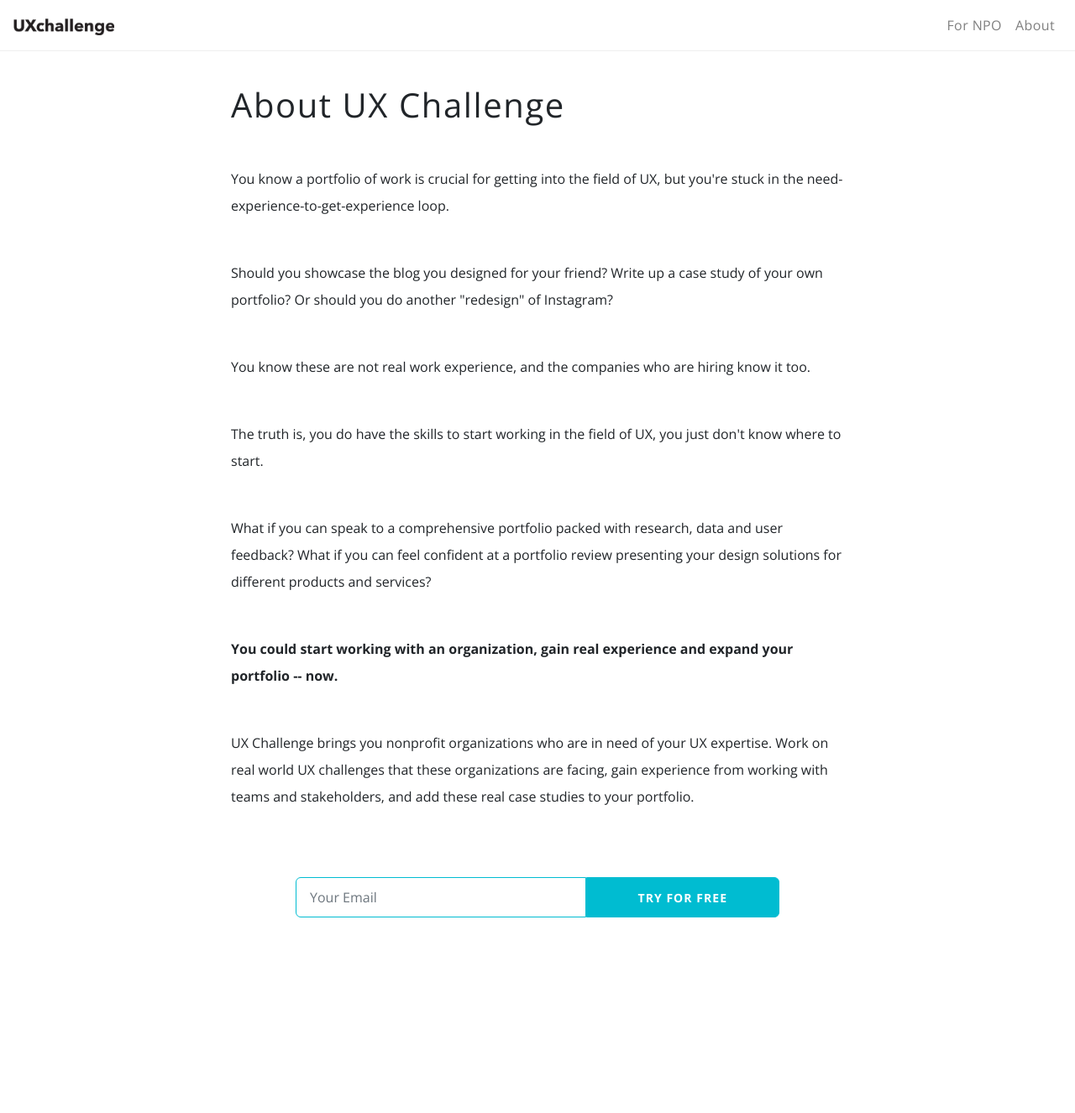
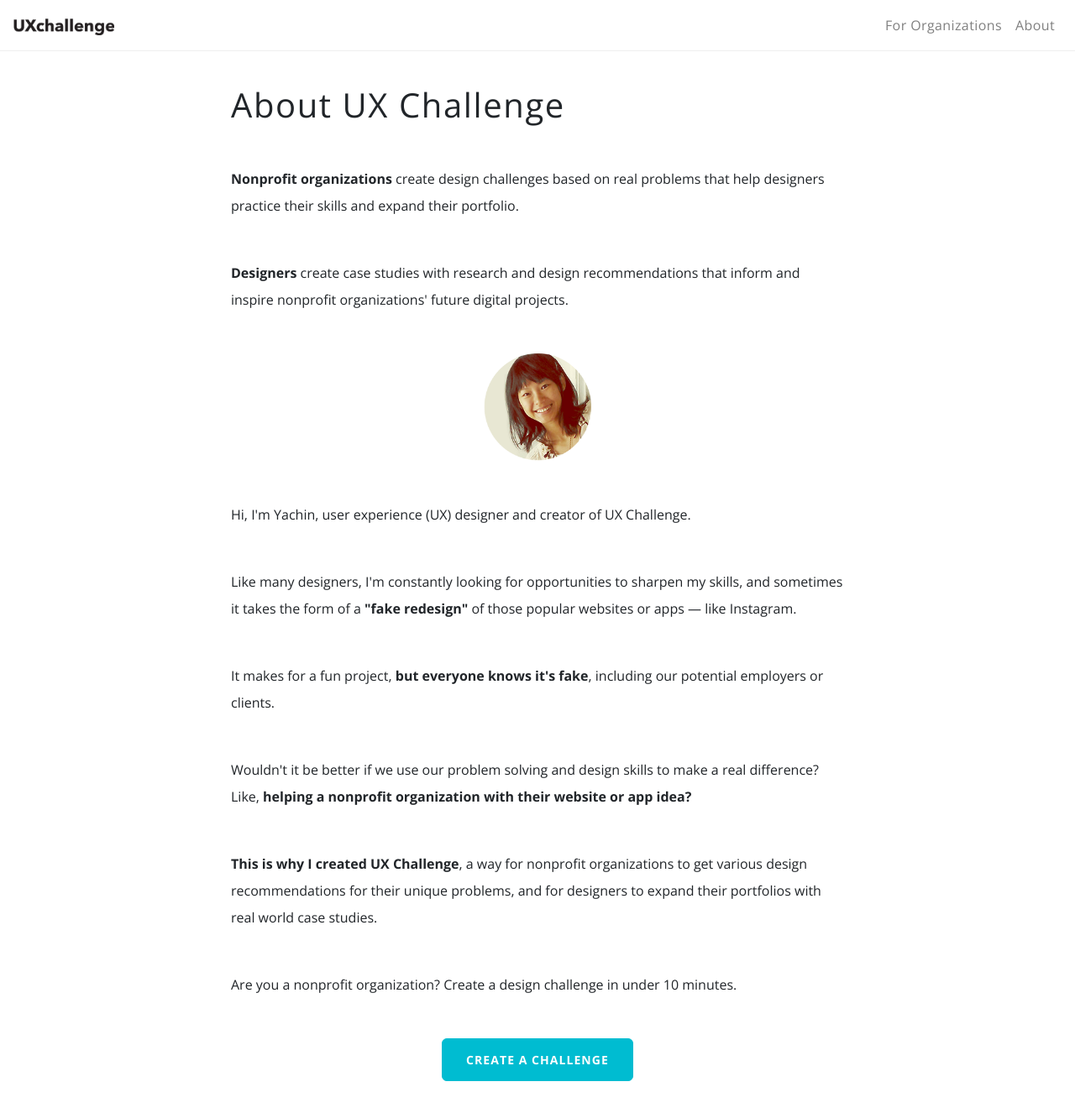
Before and after one commit to yachinyou/ux-challenge, a React (Create React App) app: page /about in a window 1280 px wide. Shown: the top 1326 px of the page at 84% size. Before the commit the page ends 1157 px from the top, so only its background shows below. Built offline with nearby package versions, Linux system fonts and the light colour scheme.

Commit message:
Updated about page, fixed button

```diff
--- a/src/Components/About/About.css
+++ b/src/Components/About/About.css
@@ -1,5 +1,4 @@
 .about {
-    text-align: left;
     margin-bottom: 4em;
 }
 .about h2 {
@@ -7,6 +6,7 @@
     font-weight: 300;
     letter-spacing: 0.04em;
     margin-top: 1em;
+    text-align: left;
 }
 
 .about p {
@@ -14,6 +14,13 @@
     line-height: 2em;
     margin-top: 3em;
     margin-bottom: 3em;
+    text-align: left;
+}
+
+.about img {
+    width: 8em;
+    height: 8em;
+    margin: 0 auto;
 }
 
 .about .form-container {
--- a/src/Components/About/About.js
+++ b/src/Components/About/About.js
@@ -1,6 +1,7 @@
 import React, { Component } from 'react';
 import { Button, Form, FormGroup, Label, Input } from 'reactstrap';
 import './About.css';
+import YachinProfile from '../../images/yachin_profile.png';
 
 class AboutPage extends Component {
 
@@ -15,24 +16,27 @@
                     <div className="col-xl-2 col-lg-2 col-md-2 col-sm-12 col-12"></div>
                     <div className="col-xl-8 col-lg-8 col-md-8 col-sm-12 col-12">
                         <h2>About UX Challenge</h2>
-                        <p>You know a portfolio of work is crucial for getting into the field of UX, but you're stuck in the need-experience-to-get-experience loop.</p>
-                        <p>Should you showcase the blog you designed for your friend? Write up a case study of your own portfolio? Or should you do another "redesign" of Instagram?</p>
-                        <p>You know these are not real work experience, and the companies who are hiring know it too.</p>
-                        <p>The truth is, you do have the skills to start working in the field of UX, you just don't know where to start.</p>
-                        <p>What if you can speak to a comprehensive portfolio packed with research, data and user feedback? What if you can feel confident at a portfolio review presenting your design solutions for different products and services?</p>
-                        <p className="bold">You could start working with an organization, gain real experience and expand your portfolio -- now.</p>
-                        <p>UX Challenge brings you nonprofit organizations who are in need of your UX expertise. Work on real world UX challenges that these organizations are facing, gain experience from working with teams and stakeholders, and add these real case studies to your portfolio.</p>
+                        <p><span className="bold">Nonprofit organizations</span> create design challenges based on real problems that help designers practice their skills and expand their portfolio. </p>
+                        <p><span className="bold">Designers</span> create case studies with research and design recommendations that inform and inspire nonprofit organizations' future digital projects.</p>
+                        <img src={YachinProfile} alt="yachin's profile image" />
+                        <p>Hi, I'm Yachin, user experience (UX) designer and creator of UX Challenge.</p>
+                        <p>Like many designers, I'm constantly looking for opportunities to sharpen my skills, and sometimes it takes the form of a <span className="bold">"fake redesign"</span> of those popular websites or apps — like Instagram.</p>
+                        <p>It makes for a fun project, <span className="bold">but everyone knows it's fake</span>, including our potential employers or clients.</p>
+                        <p>Wouldn't it be better if we use our problem solving and design skills to make a real difference? Like, <span className="bold">helping a nonprofit organization with their website or app idea?</span></p>
+                        <p><span className="bold">This is why I created UX Challenge</span>, a way for nonprofit organizations to get various design recommendations for their unique problems, and for designers to expand their portfolios with real world case studies.</p>
+                        <p>Are you a nonprofit organization? Create a design challenge in under 10 minutes.</p>
+                        <Button size="lg" href="/challenge-form">Create a challenge</Button>
                     </div>
                     <div className="col-xl-2 col-lg-2 col-md-2 col-sm-12 col-12"></div>
                 </div>
-                <div className="form-container">
-                        <form action="https://bonsterxbonster.us2.list-manage.com/subscribe/post" method="POST">
-                            <Input type="hidden" name="u" value="7cdd3e7148bfb13d3deb11a50" />
-                            <Input type="hidden" name="id" value="75e70fa2e8" />
-                            <Input className="email-input float-left" type="email" autocapitalize="off" autocorrect="off" name="MERGE0" id="MERGE0" size="25" placeholder="Your Email"/>
+                {/* <div className="form-container">
+                    <form action="https://bonsterxbonster.us2.list-manage.com/subscribe/post" method="POST">
+                        <Input type="hidden" name="u" value="7cdd3e7148bfb13d3deb11a50" />
+                        <Input type="hidden" name="id" value="75e70fa2e8" />
+                        <Input className="email-input float-left" type="email" autocapitalize="off" autocorrect="off" name="MERGE0" id="MERGE0" size="25" placeholder="Your Email"/>
                             <Button type="submit" className="float-left">Try for free</Button>
-                        </form>
-                    </div>
+                    </form>
+                </div> */}
             </div>
         );
     }
--- a/src/Components/NavBar/NavBar.js
+++ b/src/Components/NavBar/NavBar.js
@@ -40,7 +40,7 @@
                 <Collapse isOpen={this.state.isOpen} navbar>
                 <Nav className="ml-auto" navbar>
                     <NavItem>
-                        <NavLink href="/npo">For NPO</NavLink>
+                        <NavLink href="/npo">For Organizations</NavLink>
                     </NavItem>
                     <NavItem>
                         <NavLink href="/about">About</NavLink>
--- a/src/Components/NpoHero/NpoHero.css
+++ b/src/Components/NpoHero/NpoHero.css
@@ -19,13 +19,20 @@
     margin-top: 2em;
 }
 
+.small-print-blue {
+    font-size: 0.875em;
+    color: #75A5B1;
+    margin-top: 0.5em;
+}
+
 .npo-hero img{
     display: block;
     width: 100%;
+    margin-top: 3em;
 }
 
 .npo-hero a.btn-lg{
-    margin: 2em auto 3em auto;
+    margin: 2em auto 0 auto;
 }
 
 @media only screen and (max-width: 575px) {
--- a/src/Components/NpoHero/NpoHero.js
+++ b/src/Components/NpoHero/NpoHero.js
@@ -15,8 +15,9 @@
             <div className="npo-hero">
                 <div className="container">
                     <h1>Free design case studies<br />for your nonprofit organization</h1>
-                    <h6>Post a design challenge.<br />See case studies created for your website or app idea.</h6>
-                        <Button size="lg" href="/challenge-form">Post a challenge</Button>
+                    <h6>Create a design challenge.<br />See case studies designed for your website or app idea.</h6>
+                    <Button size="lg" href="/challenge-form">Create a challenge</Button>
+                    <p className="small-print-blue">In under 10 minutes</p>
                     <img src={NpoHeroImage} alt="solve ux challenges in the real world" />
                 </div>
             </div>
--- a/src/Components/NpoSellSheet/NpoSellSheet.js
+++ b/src/Components/NpoSellSheet/NpoSellSheet.js
@@ -38,7 +38,7 @@
                 <div className="how-it-works paper">
                     <div className="container">
                         <h2>How it works</h2>
-                        <h6>UX Challenge lists design challenges that help designers<br /> practice their skills and expand their portfolios. </h6>
+                        <h6>UX Challenge lists real world design challenges from nonprofits that help designers<br /> practice their skills and expand their portfolios. </h6>
                         <div className="row sell-section">
                             <div className="col-xl-2 col-lg-2 col-md-12 col-sm-12 col-12"></div>
                             <div className="how-it-works-profile col-xl-3 col-lg-3 col-md-4 col-sm-12 col-12" >
@@ -94,7 +94,8 @@
                         <h2>More visitors, more engagement, more actions</h2>
                         <h6>for your organization’s website or app.</h6>
                         <img src={NpoUpsellImage} alt="nonprofit organizations" />
-                        <Button size="lg" href="/challenge-form">Post a challenge</Button>
+                        <Button size="lg" href="/challenge-form">Create a challenge</Button>
+                        <p className="small-print-blue">In under 10 minutes</p>
                     </div>
                 </div>
                 <div className="npo-faq paper">
@@ -175,8 +176,8 @@
                         <div className="row sell-section">
                             <div className="npo-steps col-xl-4 col-lg-4 col-md-4 col-sm-4 col-12" >
                                 <div className="npo-circle paper">1</div>
-                                <h5>Post a design challenge</h5>
-                                <p>Use our guided form to post a design challenge. It will be published once your nonprofit status is verified. </p>
+                                <h5>Create a design challenge</h5>
+                                <p>Use our guided form to create a design challenge in under 10 minutes. It will be published once your nonprofit status is verified. </p>
                             </div>
                             <div className="npo-steps col-xl-4 col-lg-4 col-md-4 col-sm-4 col-12" >
                                 <div className="npo-circle paper">2</div>
@@ -189,7 +190,8 @@
                                 <p>View case studies for your design challenge and get inspired.</p>
                             </div>
                         </div>
-                            <Button size="lg" href="/challenge-form">Post a challenge</Button>
+                            <Button size="lg" href="/challenge-form">Create a challenge</Button>
+                            <p className="small-print-blue">In under 10 minutes</p>
                     </div>
                 </div>
             </div>
```
Also changed, not shown: src/images/yachin_profile.png (added).
